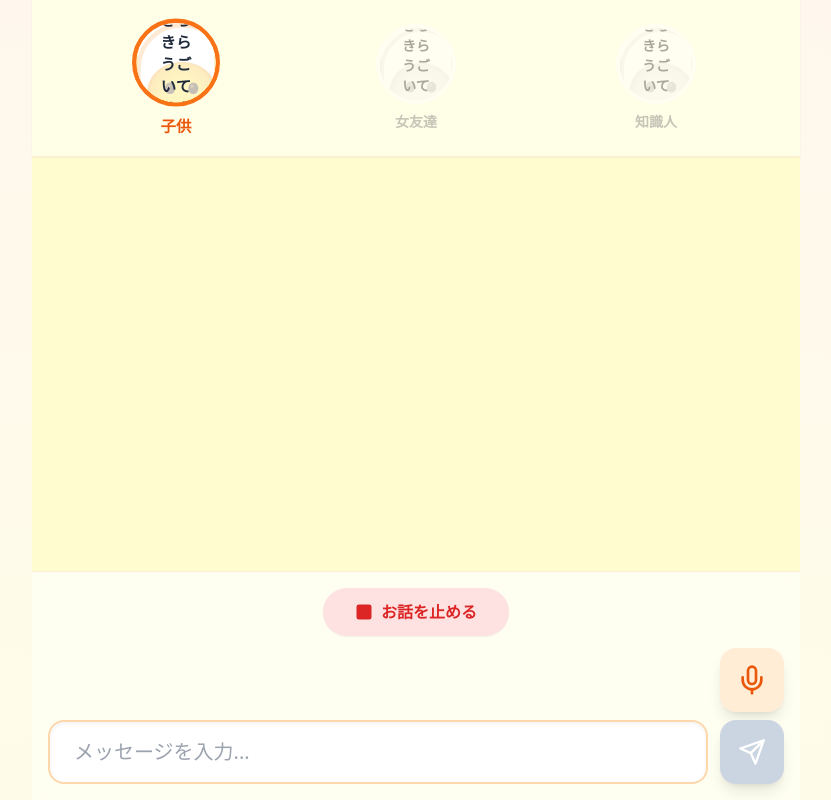
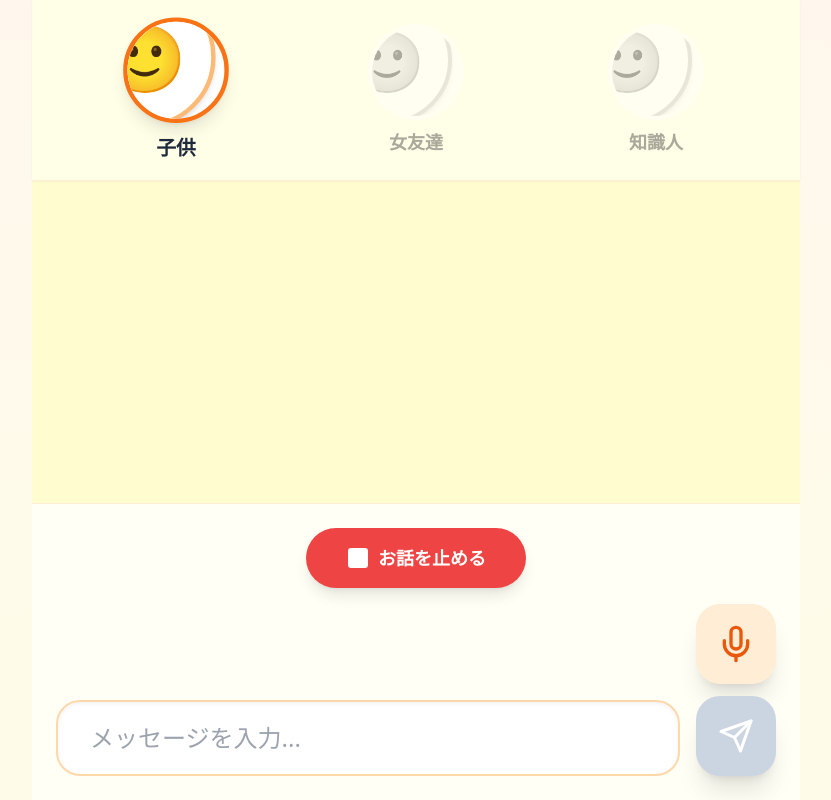
Before and after one commit to o3qk/ohanashi-ai, a Next.js app: page / in a window 1280 px wide. Shown: the whole page, without its empty margins (224-1055 px from the left). Built offline with nearby package versions, Linux system fonts and the light colour scheme.

Commit message:
fix api version

```diff
--- a/app/page.tsx
+++ b/app/page.tsx
@@ -3,7 +3,7 @@
 import React, { useState, useEffect, useRef } from 'react';
 import { Send, Mic, MicOff, Square } from 'lucide-react';
 
-// 実在する utils と components を使用（機能を壊さない）
+// 元の動作を維持するためのインポート（絶対に変えない部分）
 import { createVoicePlayer } from '@/utils/voicevoxClient';
 import { CharacterAvatar } from '@/components/CharacterAvatar';
 import { ListeningVisualizer } from '@/components/ListeningVisualizer';
@@ -14,12 +14,13 @@ export default function Home() {
   const [isTyping, setIsTyping] = useState(false);
   const [isListening, setIsListening] = useState(false);
 
-  // キャラクター選択状態 (初期値 2: 子供)
+  // キャラクター選択状態
   const [selectedSpeaker, setSelectedSpeaker] = useState(2);
 
   const scrollRef = useRef<HTMLDivElement>(null);
   const voicePlayerRef = useRef<any>(null);
 
+  // 音声・チャットのロジック（変えていない部分）
   useEffect(() => {
     voicePlayerRef.current = createVoicePlayer();
   }, []);
@@ -35,7 +36,7 @@ export default function Home() {
 
     const userMsg = { role: 'user', content: text };
     setMessages(prev => [...prev, userMsg]);
-    setMessage(''); // 入力欄をクリア
+    setMessage('');
     setIsTyping(true);
 
     try {
@@ -44,10 +45,7 @@ export default function Home() {
         headers: { 'Content-Type': 'application/json' },
         body: JSON.stringify({
           message: text,
-          // システムプロンプトでキャラを切り替える（オプション）
-          systemPrompt: selectedSpeaker === 2 ? "5歳の女の子「はなちゃん」として話して" :
-                        selectedSpeaker === 14 ? "親しみやすい20代の女性の友達として話して" :
-                        "博識で落ち着いた大人の男性として話して"
+          speakerId: selectedSpeaker
         })
       });
 
@@ -56,7 +54,6 @@ export default function Home() {
       setMessages(prev => [...prev, aiMsg]);
 
       if (voicePlayerRef.current) {
-        // 選択された speakerId で声を出す
         await voicePlayerRef.current.speak(data.reply, { speed: 1.1, speakerId: selectedSpeaker });
       }
     } catch (error) {
@@ -72,42 +69,36 @@ export default function Home() {
     }
   };
 
-  // 型エラー回避のためのエイリアス（既存のコンポーネントを安全に呼び出す）
-  const Avatar: any = CharacterAvatar;
-
   return (
     // 背景：クリーム色
     <main className="flex h-screen flex-col bg-[#FFFDD0] text-slate-800">
 
-      {/* 上部：3人の画像選択エリア */}
+      {/* 上：3人の画像選択エリア */}
       <section className="flex justify-around p-6 bg-white/50 border-b border-orange-100 shadow-sm">
         {[
-          { id: 2, label: "子供", color: "bg-pink-400" },
-          { id: 14, label: "女友達", color: "bg-orange-400" },
-          { id: 1, label: "知識人", color: "bg-blue-500" }
+          { id: 2, label: "子供" },
+          { id: 14, label: "女友達" },
+          { id: 1, label: "知識人" }
         ].map((char) => (
           <button
             key={char.id}
-            type="button"
             onClick={() => setSelectedSpeaker(char.id)}
-            className={`flex flex-col items-center transition-all ${selectedSpeaker === char.id ? 'scale-110' : 'opacity-40 grayscale'}`}
+            className={`flex flex-col items-center transition-all ${selectedSpeaker === char.id ? 'scale-110 opacity-100' : 'opacity-40 grayscale'}`}
           >
-            <div className={`w-20 h-20 rounded-full mb-2 border-4 ${selectedSpeaker === char.id ? 'border-orange-500' : 'border-transparent'} overflow-hidden bg-white`}>
-              {/* 型エラーを回避しつつ、元のコンポーネントを表示 */}
-              <Avatar />
+            <div className={`w-24 h-24 rounded-full mb-2 border-4 ${selectedSpeaker === char.id ? 'border-orange-500 shadow-lg' : 'border-transparent'} overflow-hidden bg-white flex items-center justify-center`}>
+              {/* kさんの元の CharacterAvatar をそのまま配置（Propsエラーを防ぐため引数なし） */}
+              <CharacterAvatar />
             </div>
-            <span className={`font-bold text-sm ${selectedSpeaker === char.id ? 'text-orange-600' : 'text-slate-500'}`}>
-              {char.label}
-            </span>
+            <span className="font-bold text-lg">{char.label}</span>
           </button>
         ))}
       </section>
 
-      {/* 中央：入力・返答履歴欄 */}
+      {/* 中：入力・返答履歴（チャット欄） */}
       <div ref={scrollRef} className="flex-1 overflow-y-auto p-4 space-y-4">
         {messages.map((msg, i) => (
           <div key={i} className={`flex ${msg.role === 'user' ? 'justify-end' : 'justify-start'}`}>
-            <div className={`max-w-[85%] rounded-3xl px-6 py-3 text-lg shadow-md ${
+            <div className={`max-w-[85%] rounded-3xl px-6 py-3 text-xl shadow-md ${
               msg.role === 'user' ? 'bg-orange-500 text-white' : 'bg-white border border-orange-100'
             }`}>
               {msg.content}
@@ -121,30 +112,29 @@ export default function Home() {
         )}
       </div>
 
-      {/* 下部：操作エリア */}
-      <footer className="p-4 bg-white/70 backdrop-blur-md border-t border-orange-100">
-        <div className="max-w-4xl mx-auto space-y-3">
+      {/* 下：操作エリア */}
+      <footer className="p-6 bg-white/80 backdrop-blur-md border-t border-orange-100">
+        <div className="max-w-4xl mx-auto space-y-4">
 
-          {/* 返答の停止ボタン（文字入力欄の上） */}
+          {/* 文字入力欄の上に停止ボタン */}
           <div className="flex justify-center">
             <button
-              type="button"
               onClick={stopSpeaking}
-              className="flex items-center gap-2 bg-red-100 text-red-600 px-8 py-3 rounded-full font-bold hover:bg-red-200 transition-colors shadow-sm active:scale-95"
+              className="flex items-center gap-2 bg-red-500 text-white px-10 py-4 rounded-full font-bold text-lg hover:bg-red-600 transition-all shadow-lg active:scale-95"
             >
-              <Square size={18} fill="currentColor" />
+              <Square size={24} fill="currentColor" />
               お話を止める
             </button>
           </div>
 
-          <div className="flex gap-3 items-end">
-            {/* 文字入力欄 */}
+          <div className="flex gap-4 items-end">
+            {/* 文字入力欄（大きめ） */}
             <div className="flex-1 relative">
-              {isListening && <div className="absolute -top-12 left-0 right-0"><ListeningVisualizer /></div>}
+              {isListening && <div className="absolute -top-16 left-0 right-0 flex justify-center"><ListeningVisualizer /></div>}
               <input
                 id="chat-input"
                 name="chat-input"
-                className="w-full border-2 border-orange-200 rounded-2xl px-6 py-4 text-xl outline-none focus:border-orange-500 bg-white shadow-inner"
+                className="w-full border-2 border-orange-200 rounded-3xl px-8 py-5 text-2xl outline-none focus:border-orange-500 bg-white shadow-inner"
                 value={message}
                 onChange={(e) => setMessage(e.target.value)}
                 placeholder="メッセージを入力..."
@@ -152,25 +142,24 @@ export default function Home() {
               />
             </div>
 
-            {/* 音声（話す）ボタン & 送信ボタン */}
-            <div className="flex flex-col gap-2">
+            {/* 下右：音声ボタン & 送信ボタン */}
+            <div className="flex flex-col gap-3">
               <button
                 type="button"
-                className={`w-16 h-16 rounded-2xl flex items-center justify-center shadow-lg transition-all ${
+                className={`w-20 h-20 rounded-3xl flex items-center justify-center shadow-xl transition-all ${
                   isListening ? 'bg-red-500 text-white animate-pulse' : 'bg-orange-100 text-orange-600'
                 }`}
                 onClick={() => setIsListening(!isListening)}
               >
-                {isListening ? <MicOff size={32} /> : <Mic size={32} />}
+                {isListening ? <MicOff size={40} /> : <Mic size={40} />}
               </button>
 
               <button
-                type="button"
                 onClick={() => handleSendMessage(message)}
                 disabled={!message.trim() || isTyping}
-                className="w-16 h-16 bg-orange-500 text-white rounded-2xl flex items-center justify-center shadow-lg disabled:bg-slate-300 transition-transform active:scale-95"
+                className="w-20 h-20 bg-orange-600 text-white rounded-3xl flex items-center justify-center shadow-xl disabled:bg-slate-300 transition-transform active:scale-95"
               >
-                <Send size={28} />
+                <Send size={36} />
               </button>
             </div>
           </div>
```
